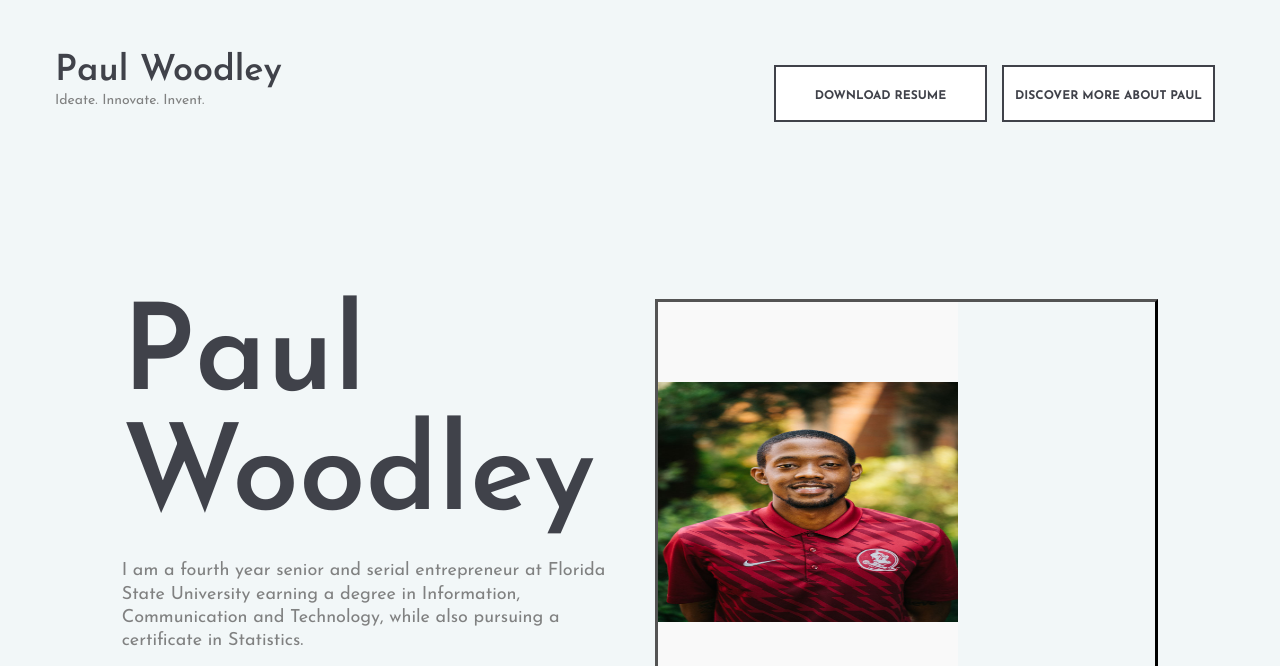
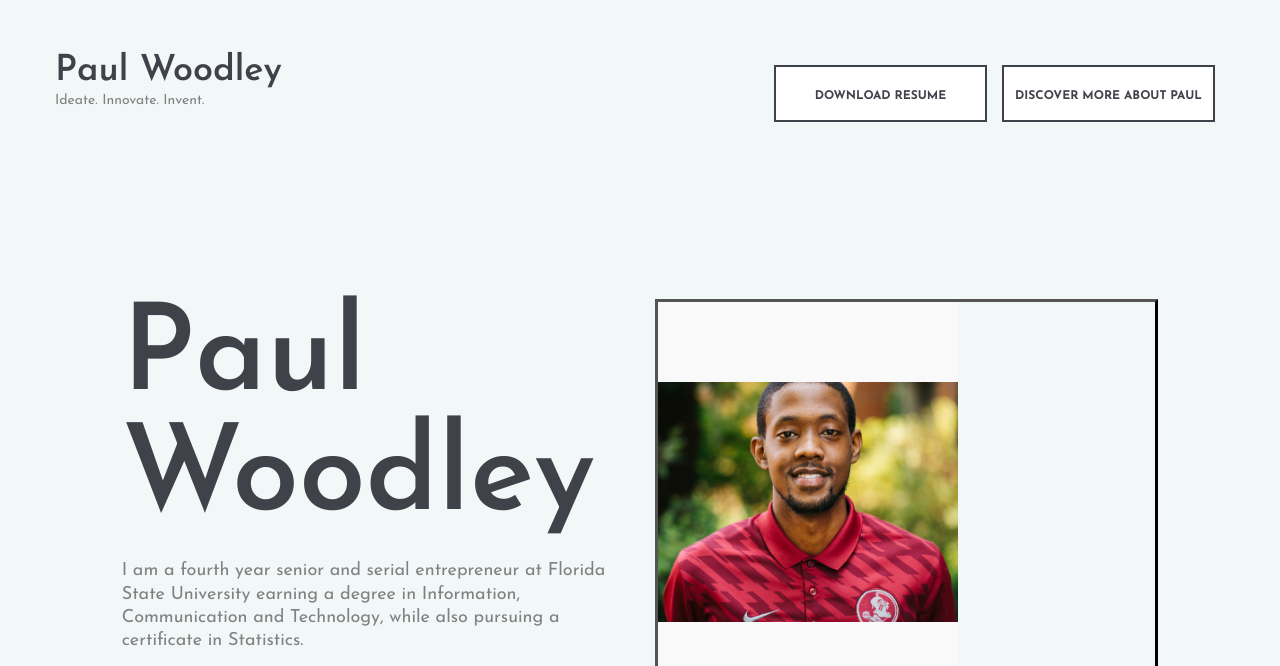
Before and after one commit to pwoodley15/pwoodley15-github.io, a plain HTML site: page index.html in a window 1280 px wide. Shown: the top 666 px of the page. Drawn offline with Linux system fonts and the light colour scheme.

Commit message:
Update index.html

```diff
--- a/index.html
+++ b/index.html
@@ -77,7 +77,7 @@
 						</div>
 						<div class="col-lg-6">
 							<figure class="hero-image">
-								<img src="paulWebpage/img/paulProfessional2019.JPG" alt="5" style="width:300px;height:400px;>
+								<img src="paulWebpage/img/paulProfessional2019.JPG" alt="5" style="width:300px;height:400px; object-fit: cover;>
 							</figure>
 						</div>
 					</div>
```
